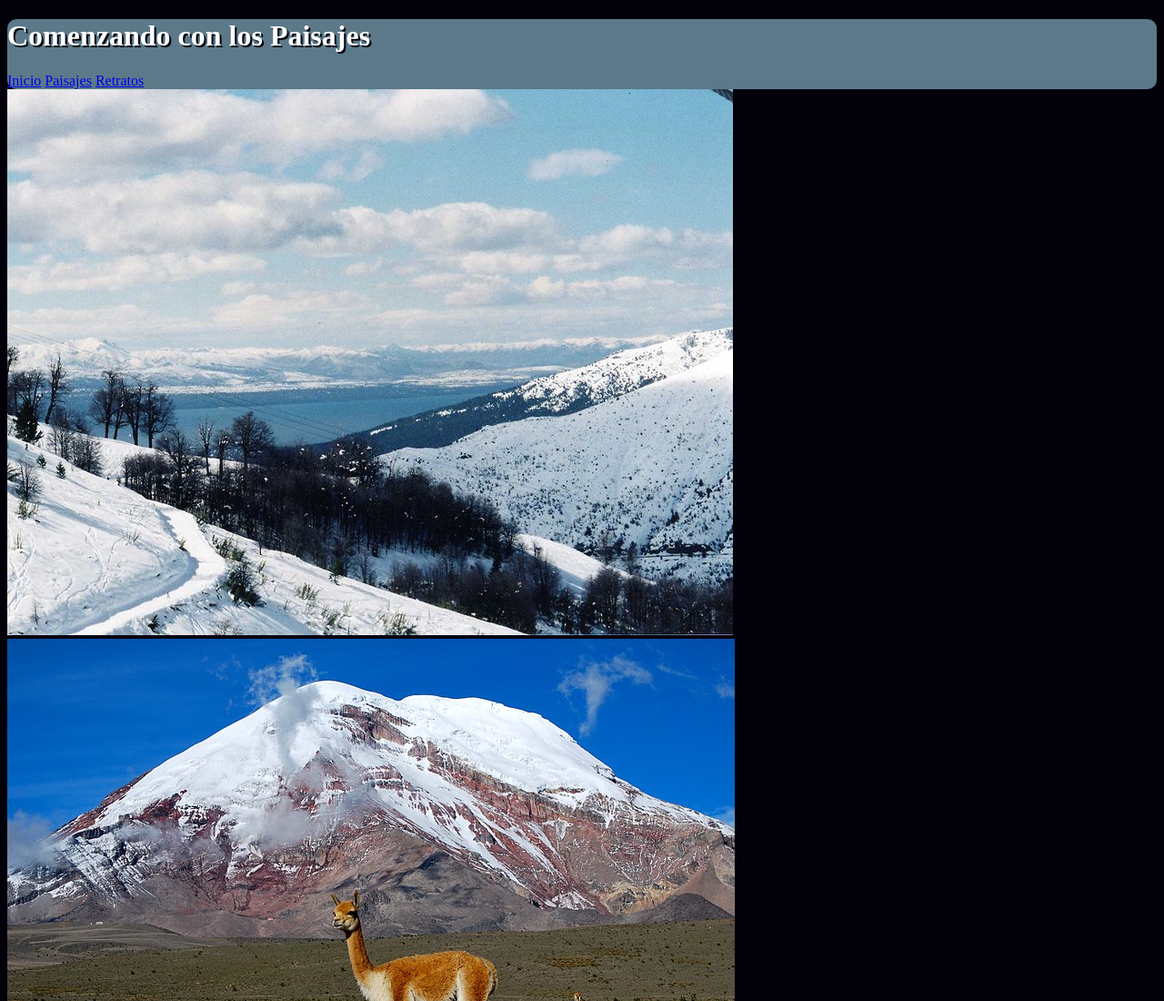
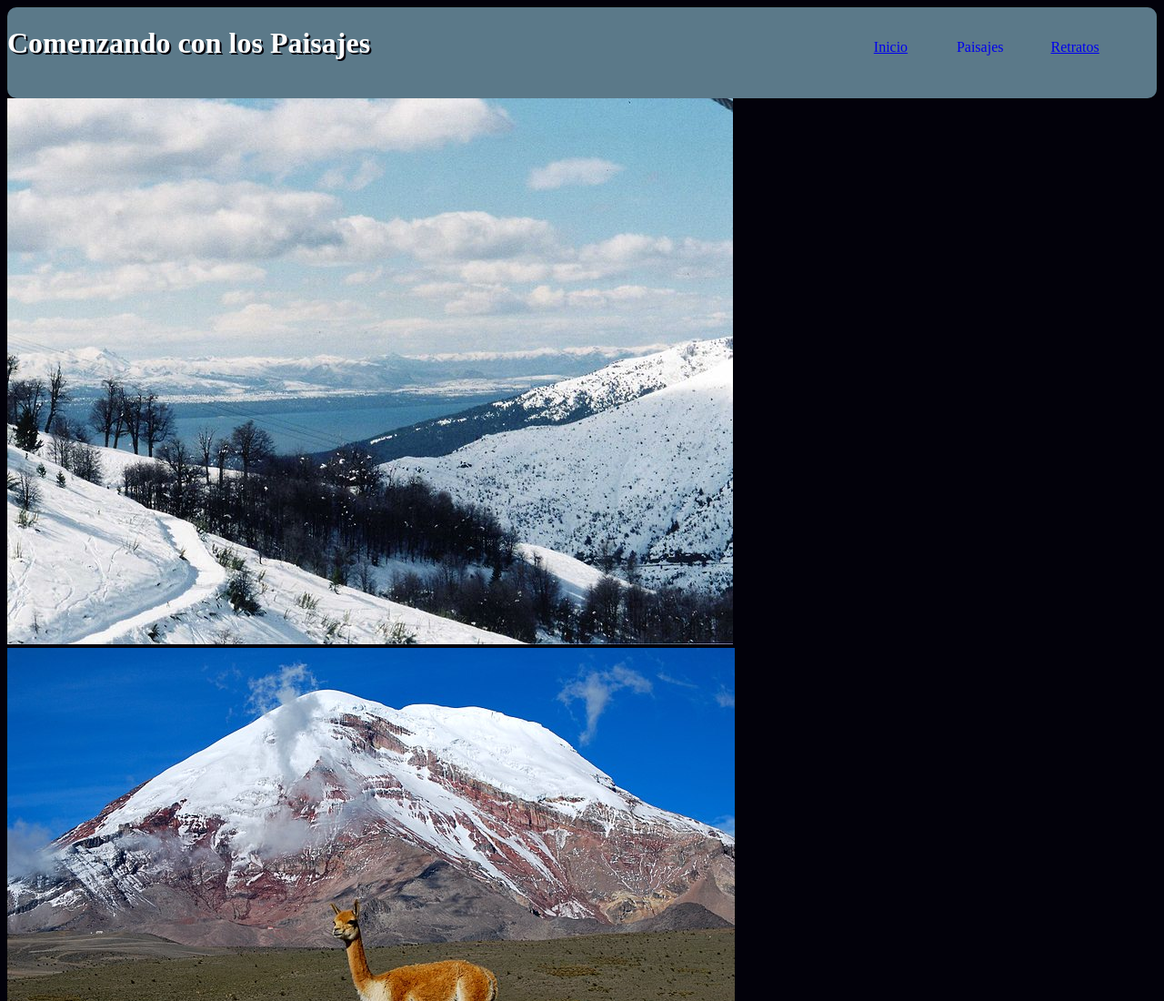
Before and after one commit to versalgo/CSS_DisenoWebResponsive, a plain HTML site: page CSS_DisenoWebResponsive_Veronica_Salas/html/Paisajes.html in a window 1280 px wide. Shown: the top 1100 px of the page at 91% size. Drawn offline with Linux system fonts and the light colour scheme.

Commit message:
La seccion header se construyo segun las instrucciones dadas ya se corrigieron los errores

```diff
--- a/CSS_DisenoWebResponsive_Veronica_Salas/css/estilos.css
+++ b/CSS_DisenoWebResponsive_Veronica_Salas/css/estilos.css
@@ -3,15 +3,25 @@ body{
   background-color: #02010a;
 }
 
-.Cabecera{
+header{
   background-color: #5b7989;
   border-radius: 10px;
+  min-height: 100px;
+  display: flex;
 }
-.Cabecera h1{
-  text-align: left;
+header h1{
   color: white;
   text-shadow: 2px 2px #02010a;
+  width: 70%;
 }
-.Cabecera p {
+#menu-principal{
+  width: 25%;
+  display: flex;
+  flex-direction: row;
+  padding-top: 35px;
+}
+
+#menu-principal a{
   text-align: right;
+  width: 70%;
 }
--- a/CSS_DisenoWebResponsive_Veronica_Salas/html/Paisajes.html
+++ b/CSS_DisenoWebResponsive_Veronica_Salas/html/Paisajes.html
@@ -9,9 +9,11 @@
   <body>
     <header class="Cabecera">
       <h1>Comenzando con los Paisajes</h1>
-        <a href="../Index.html">Inicio</a>
-        <a href="Paisajes.html">Paisajes</a>
-        <a href="../html/Retratos.html">Retratos</a>
+        <navbar id="menu-principal">
+          <a href="../Index.html">Inicio</a>
+          <a href="#" id="Paisajes" style="text-decoration:none">Paisajes</a>
+          <a href="../html/Retratos.html">Retratos</a>
+        </navbar>
     </header>
     <section id="">
       <img src="../img/Bariloche.jpg" alt="Bariloche"/>
```
Also changed, not shown: CSS_DisenoWebResponsive_Veronica_Salas/Index.html (+4 -4 lines), CSS_DisenoWebResponsive_Veronica_Salas/html/Retratos.html (+2 -1 lines).
